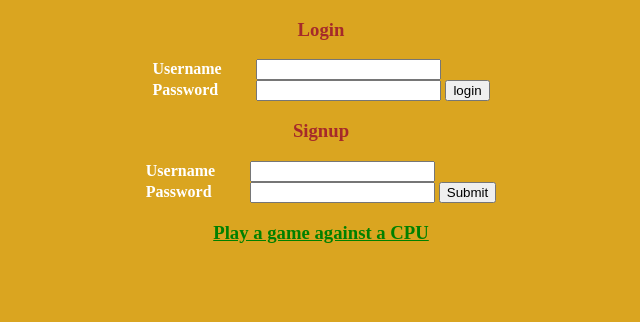
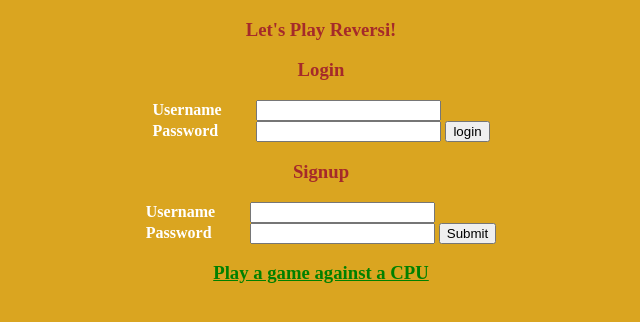
Before and after one commit to 13-elliott/csc337-final-reversi, a website: page reversi/public_html/index.html in a window 1280 px wide. Shown: the whole page, without its empty margins (319-959 px from the left). Drawn offline with nearby package versions, Linux system fonts and the light colour scheme; no server answers.

Commit message:
added another header to index.html

```diff
--- a/reversi/public_html/index.html
+++ b/reversi/public_html/index.html
@@ -16,7 +16,8 @@
 	<title>Reversi Login</title>
 </head>
 <body>
-    <div id="notifArea"></div>
+	<h3>Let's Play Reversi!</h3>
+	<div id="notifArea"></div>
 	<h3 id="loginHeader">Login</h3>
 	<form id="loginForm" action="/login" method="post">
 		<label for="loginUname">Username</label>
```
